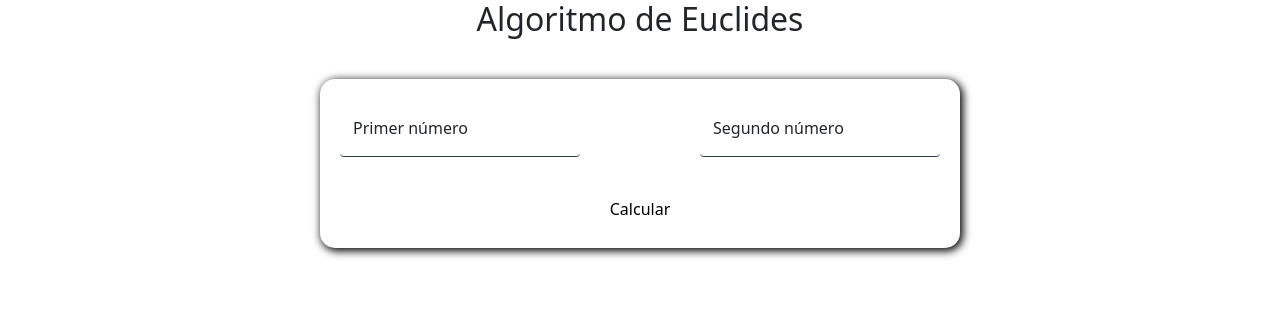
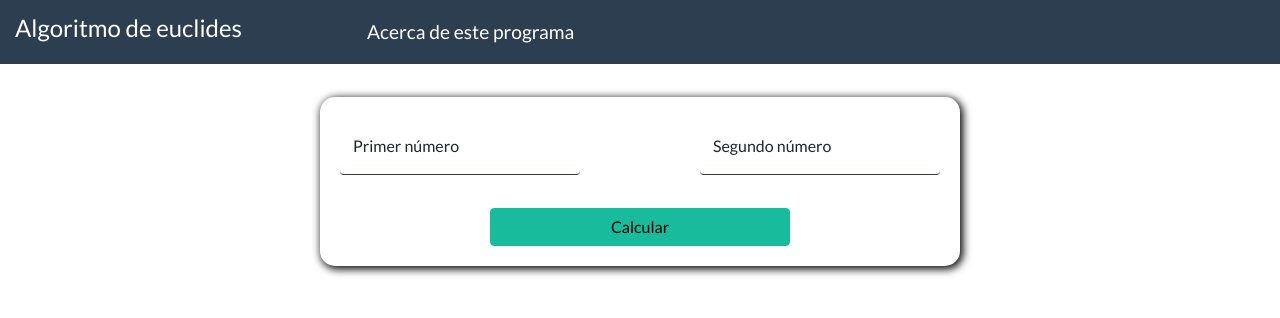
Before and after one commit to spaezsuarez/algoritmo-euclides, a plain HTML site: page src/index.html in a window 1280 px wide. Drawn offline with nearby package versions, Linux system fonts and the light colour scheme; some packages are replaced by stand-ins of ours; a script that the page names is missing.

Commit message:
Cambios visuales del menu

```diff
--- a/src/index.html
+++ b/src/index.html
@@ -4,33 +4,49 @@
     <meta charset="UTF-8">
     <meta http-equiv="X-UA-Compatible" content="IE=edge">
     <meta name="viewport" content="width=device-width, initial-scale=1.0">
-    <link rel="stylesheet" href="./css/styles.css" />
-    <link href="https://cdn.jsdelivr.net/npm/bootstrap@5.1.3/dist/css/bootstrap.min.css" rel="stylesheet" integrity="sha384-1BmE4kWBq78iYhFldvKuhfTAU6auU8tT94WrHftjDbrCEXSU1oBoqyl2QvZ6jIW3" crossorigin="anonymous">
+    <link
+        rel="stylesheet"
+        href="./css/styles.css" />
+    <link
+        href="https://cdn.jsdelivr.net/npm/bootstrap@5.1.3/dist/css/bootstrap.min.css" rel="stylesheet" integrity="sha384-1BmE4kWBq78iYhFldvKuhfTAU6auU8tT94WrHftjDbrCEXSU1oBoqyl2QvZ6jIW3" crossorigin="anonymous">
+    <link
+        rel="stylesheet"
+        href="./css/bootstrap.min.css" />
+    <link
+        rel="stylesheet"
+        href="https://cdnjs.cloudflare.com/ajax/libs/animate.css/4.1.1/animate.min.css"
+    />
     <title>Algoritmo de Euclides</title>
 </head>
 <body>
+    <header class="main-header">
+        <h4>Algoritmo de euclides</h4>
+        <a href="https://github.com/spaezsuarez/algoritmo-euclides" target="_blank">Acerca de este programa</a>
+    </header>
+
     <main class="main-container">
-        <header>
-            <h2>Algoritmo de Euclides</h2>
-        </header>
         <hr>
-        <div class="input-form">
+        <div class="input-form animate__animated animate__fadeInLeft">
             <div class="input-fields">
                 <div class="form-floating">
-                    <input type="text" id="firstInput" class="form-control input-fields-element" placeholder="Primer número" />
+                    <input type="text" id="firstInput" class="form-control " placeholder="Primer número" />
                     <label for="firstInput">Primer número</label>
                 </div>
 
                 <div class="form-floating">
-                    <input type="text" id="secondInput" class="form-control input-fields-element" placeholder="Segundo número"/>
+                    <input type="text" id="secondInput" class="form-control" placeholder="Segundo número"/>
                     <label for="secondInput">Segundo número</label>
                 </div>
-
             </div>
             <hr>
-            <button id="btnCalcular" class="btn w-50">Calcular</button>
+            <button id="btnCalcular" class="btn btn-success w-50">Calcular</button>
+        </div>
+        <hr>
+        <div >
+            <p id="lblResult"></p>
         </div>
     </main>
+    <script src="https://cdn.jsdelivr.net/npm/bootstrap@5.1.3/dist/js/bootstrap.bundle.min.js" integrity="sha384-ka7Sk0Gln4gmtz2MlQnikT1wXgYsOg+OMhuP+IlRH9sENBO0LRn5q+8nbTov4+1p" crossorigin="anonymous"></script>
     <script src="https://cdn.jsdelivr.net/npm/sweetalert2@11.1.5/dist/sweetalert2.all.min.js"></script>
     <script src="./js/app.js"></script>
 </body>
```
